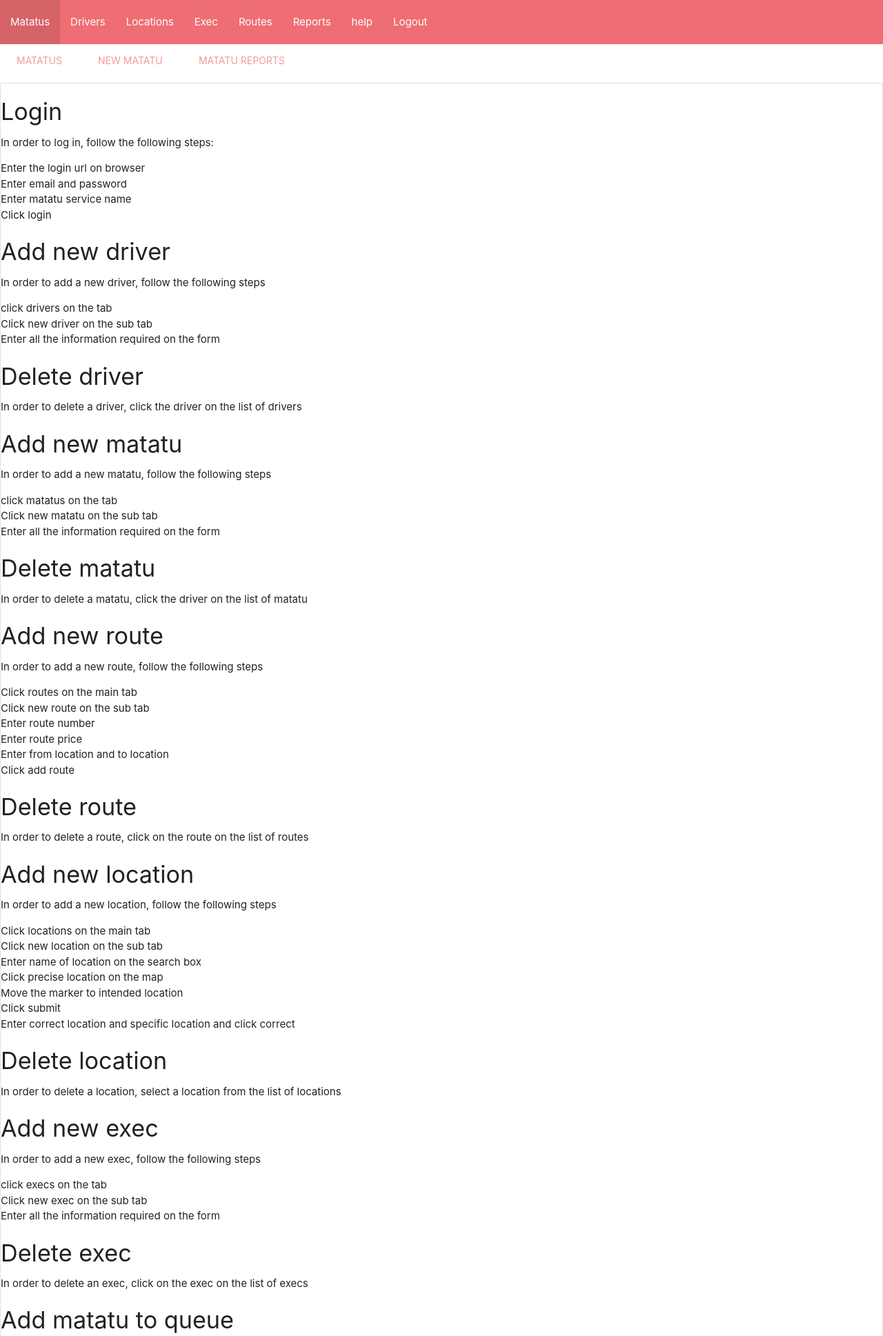
After one commit to FrankApiyo/project, a Flask app: page /help in a window 1280 px wide. The commit adds this page. Shown: the top 1937 px of the page at 69% size. Run offline with Flask 2, Linux system fonts and the light colour scheme; parts of the project's set-up code (start-up, migrations or seed data) failed here and were passed over.

Commit message:
added online help

```diff
--- a/app.py
+++ b/app.py
@@ -79,6 +79,22 @@ def home():
     return "try /login"
 
 
+@app.route("/help_user")
+def help_user():
+    return render_template("help_user.html")
+
+
+@app.route("/help")
+def help():
+    return render_template("manager_manual.html")
+
+
+@app.route("/driver_help")
+def driver_help():
+    driver = Driver.query.filter_by(id=session["driver_id"]).first()
+    return render_template("driver_help.html", driver=driver)
+
+
 @app.route("/reports")
 def reports():
     service = None
@@ -150,7 +166,7 @@ def driver_logout():
 @app.route("/driver_login", methods=["POST", "GET"])
 def driver_login():
     if current_user.is_authenticated and session["driver_id"]:
-        return redirect(url_for("/driver_dashboard"))
+        return redirect(url_for("driver_dash"))
     else:
         form = DriverLoginForm(request.form)
         if request.method == "GET":
@@ -158,12 +174,16 @@ def driver_login():
         elif request.method == 'POST' and form.validate():
             email = form.email.data
             password = form.password.data
-            user_password = Driver.query.filter_by(email=email).first().password
-            salt = Driver.query.filter_by(email=email).first().salt
+            driver = Driver.query.filter_by(email=email).first()
+            if not driver:
+                return redirect(url_for('driver_login'))
+            else:
+                user_password = driver.password
+            salt = driver.salt
             if user_password and validate_password(password, salt, user_password):
                 user = User(email)
                 login_user(user)
-                ##TODO depending on who logged in redirect to a different account
+                session["driver_id"] = driver.id
                 return redirect(url_for('driver_dash'))
             else:
                 return redirect(url_for('driver_login'))
@@ -175,10 +195,9 @@ def driver_login():
 @app.route("/driver_dashboard")
 @login_required
 def driver_dash():
-    if not session["driver_id"]:
+    if not "driver_id" in session:
         redirect(url_for("driver_login"))
-    driver = Driver.query.first();
-    session["driver_id"] = driver.id
+    driver = Driver.query.filter_by(id=session["driver_id"]).first();
     matatu = Matatu.query.filter_by(driver_id=driver.id).first()
     if matatu:
         return redirect("/manage_matatu_queue/"+matatu.registration)
@@ -564,9 +583,9 @@ def manage_matatu_queue(registration, route_number, location_id, remove):
     # this prevents other users form loging in to the wrong parts of the app
     service = None
     driver = None
-    if session["service_name"]:
+    if "service_name" in session:
         service = Service.query.filter_by(name=session["service_name"]).first()
-    if session["driver_id"]:
+    if "driver_id" in session:
         driver = Driver.query.filter_by(id=session["driver_id"]).first()
         matatu = Matatu.query.filter_by(driver_id=driver.id).first()
         service = Service.query.filter_by(name=matatu.matatu_service).first()
--- a/templates/_menuhelper.html
+++ b/templates/_menuhelper.html
@@ -1,5 +1,6 @@
 {% macro render_menu(helper) %}
                 <li><a href="{{ url_for('book') }}" class="{{ helper }}">book</a></li>
                 <li><a href="{{ url_for('history') }}" class="{{ helper }}">history</a></li>
+                <li><a href="{{ url_for('help_user') }}" class="{{ helper }}">help</a></li>
                 <li><a href="{{ url_for('logout') }}" class="{{ helper }}">logout</a></li>
 {%  endmacro %}
--- a/templates/driver_dash.html
+++ b/templates/driver_dash.html
@@ -3,7 +3,9 @@
     <nav>
         <ul class="nav-wrapper">
             <!-- TODO add driver name here -->
-            <li class="tab col s3"><a href="#">{{ driver.first_name }}</a></li>
+            <li class="tab col s3"><a href="{{ url_for('driver_dash') }}">{{ driver.first_name }}</a></li>
+            <li class="tab col s3"><a href="{{ url_for('driver_help') }}">help</a></li>
+            <li class="tab col s3"><a href="{{ url_for('driver_logout') }}">logout</a></li>
         </ul>
     </nav>
 {% endblock %}
--- a/templates/manage.html
+++ b/templates/manage.html
@@ -8,6 +8,7 @@
             <li class="tab col s3"><a href="{{ url_for('manage_execs') }}">Exec</a></li>
             <li class="tab col s3"><a href="{{ url_for("routes") }}">Routes</a></li>
             <li class="tab col s3"><a href="{{url_for('reports') }}">Reports</a></li>
+            <li class="tab col s3"><a href={{ url_for("help") }}>help</a></li>
             <li class="tab col s3"><a href="/manager_logout">Logout</a></li>
         </ul>
     </nav>
--- /dev/null
+++ b/templates/manager_manual.html
@@ -0,0 +1,133 @@
+{% extends "manage.html" %}
+{% block body %}
+    <div class="row">
+        <ul class="collection">
+            <li>
+                <h4>Login</h4>
+                <p>In order to log in, follow the following steps:</p>
+                <ul>
+                    <li>Enter the login url on browser</li>
+                    <li>Enter email and password</li>
+                    <li>Enter matatu service name</li>
+                    <li>Click login</li>
+                </ul>
+            </li>
+            <li>
+                <h4>Add new driver</h4>
+                <p>In order to add a new driver, follow the following steps</p>
+                <ul>
+                    <li>click drivers on the tab</li>
+                    <li>Click new driver on the sub tab</li>
+                    <li>Enter all the information required on the form</li>
+                </ul>
+            </li>
+            <li>
+                <h4>Delete driver</h4>
+                <p>In order to delete a driver, click the driver on the list of drivers</p>
+            </li>
+            <li>
+                <h4>Add new matatu</h4>
+                <p>In order to add a new matatu, follow the following steps</p>
+                <ul>
+                    <li>click matatus on the tab</li>
+                    <li>Click new matatu on the sub tab</li>
+                    <li>Enter all the information required on the form</li>
+                </ul>
+            </li>
+            <li>
+                <h4>Delete matatu</h4>
+                <p>In order to delete a matatu, click the driver on the list of matatu</p>
+            </li>
+            <li>
+                <h4>Add new route</h4>
+                <p>In order to add a new route, follow the following steps</p>
+                <ul>
+                    <li>Click routes on the main tab</li>
+                    <li>Click new route on the sub tab</li>
+                    <li>Enter route number</li>
+                    <li>Enter route price</li>
+                    <li>Enter from location and to location</li>
+                    <li>Click add route</li>
+                </ul>
+            </li>
+            <li>
+                <h4>Delete route</h4>
+                <p>In order to delete a route, click on the route on the list of routes</p>
+            </li>
+            <li>
+                <h4>Add new location</h4>
+                <p>In order to add a new location, follow the following steps</p>
+                <ul>
+                    <li>Click locations on the main tab</li>
+                    <li>Click new location on the sub tab</li>
+                    <li>Enter name of location on the search box</li>
+                    <li>Click precise location on the map</li>
+                    <li>Move the marker to intended location</li>
+                    <li>Click submit</li>
+                    <li>Enter correct location and specific location and click correct</li>
+                </ul>
+            </li>
+            <li>
+                <h4>Delete location</h4>
+                <p>In order to delete a location, select a location from the list of locations</p>
+            </li>
+            <li>
+                <h4>Add new exec</h4>
+                <p>In order to add a new exec, follow the following steps</p>
+                <ul>
+                    <li>click execs on the tab</li>
+                    <li>Click new exec on the sub tab</li>
+                    <li>Enter all the information required on the form</li>
+                </ul>
+            </li>
+            <li>
+                <h4>Delete exec</h4>
+                <p>In order to delete an exec, click on the exec on the list of execs</p>
+            </li>
+            <li>
+                <h4>Add matatu to queue</h4>
+                <p>In order to add matatu to a queue, follow the following steps:</p>
+                <ul>
+                    <li>Click on the matatus tab</li>
+                    <li>Click matatu to add to queue</li>
+                    <li>Click manage queues subtab</li>
+                    <li>Select town to add matatu to queue at</li>
+                    <li>Select route to add matatu to queue at</li>
+                </ul>
+            </li>
+            <li>
+                <h4>Add driver to a matatu</h4>
+                <p>In order to add driver to matatu, follow the following steps:</p>
+                <ul>
+                    <li>Click on the matatus tab</li>
+                    <li>Click on the matatu to add driver to</li>
+                    <li>Click on the drivers subtab</li>
+                    <li>Click on the driver to add to the matatu</li>
+                </ul>
+            </li>
+            <li>
+                <h4>Remove driver from matatu</h4>
+                <p>In order to remove a driver from a matatu, follow the following steps:</p>
+                <ul>
+                    <li>Click on the matatus tab</li>
+                    <li>Click on the matatu to add driver to</li>
+                    <li>Click on the drivers subtab</li>
+                    <li>Click on the driver to remove from the matatu</li>
+                </ul>
+            </li>
+            <li>
+                <h4>Remove matatu from queue</h4>
+                <p>You can either wait for matatu to be removed from queue automatically or follow the following steps:</p>
+                <ul>
+                    <li>Click matatus tab</li>
+                    <li>Click on manage queues</li>
+                    <li>Click on the queue to remove the matatu from</li>
+                </ul>
+            </li>
+            <li>
+                <h4>Logout</h4>
+                <p>In order to log out, click on logout on the tab</p>
+            </li>
+        </ul>
+    </div>
+{% endblock %}
```
Also changed, not shown: forms.py (+32 -30 lines), templates/driver_help.html (added, +32 -0 lines), templates/help_user.html (added, +48 -0 lines), 6 other files.
